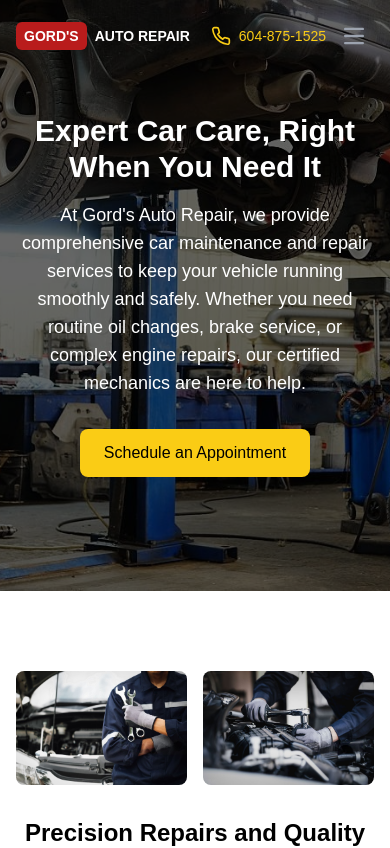
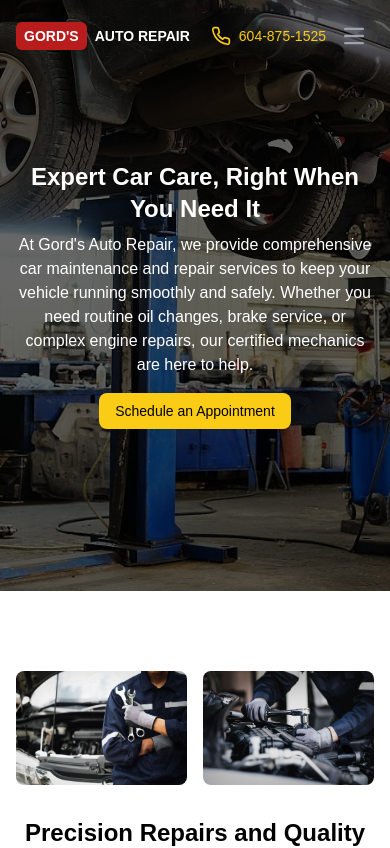
Before and after one commit to alextrieu/gords-auto, a Next.js app: page / in a window 390 px wide. Shown: the top 848 px of the page. Built offline with nearby package versions, Linux system fonts and the light colour scheme.

Commit message:
updated hero size

```diff
--- a/components/car-repair-landing.tsx
+++ b/components/car-repair-landing.tsx
@@ -154,10 +154,10 @@ export function CarRepairLanding() {
         <div className="absolute inset-0 bg-black opacity-60"></div>
         {/* Hero Section - Content */}
         <div className="relative z-10 max-w-2xl px-4 text-white">
-          <h1 className="text-3xl md:text-5xl font-extrabold mb-4">
+          <h1 className="text-2xl md:text-4xl lg:text-5xl font-extrabold mb-2 md:mb-4">
             Expert Car Care, Right When You Need It
           </h1>
-          <p className="text-lg mb-8">
+          <p className="text-base md:text-lg lg:text-xl mb-4 md:mb-8">
             At Gord&apos;s Auto Repair, we provide comprehensive car maintenance
             and repair services to keep your vehicle running smoothly and
             safely. Whether you need routine oil changes, brake service, or
@@ -166,13 +166,14 @@ export function CarRepairLanding() {
           <div className="flex space-x-4 justify-center">
             <a
               href="#contact"
-              className="px-6 py-3 bg-yellow-400 text-black rounded-lg hover:bg-yellow-500"
+              className="px-4 py-2 md:px-6 md:py-3 bg-yellow-400 text-black rounded-lg hover:bg-yellow-500 text-sm md:text-base"
             >
               Schedule an Appointment
             </a>
           </div>
         </div>
       </section>
+
       {/* Experience Section */}
       <section id="about" className="py-16 container mx-auto px-4 pt-20 pb-20">
         <div className="grid md:grid-cols-2 gap-8 items-center">
```
